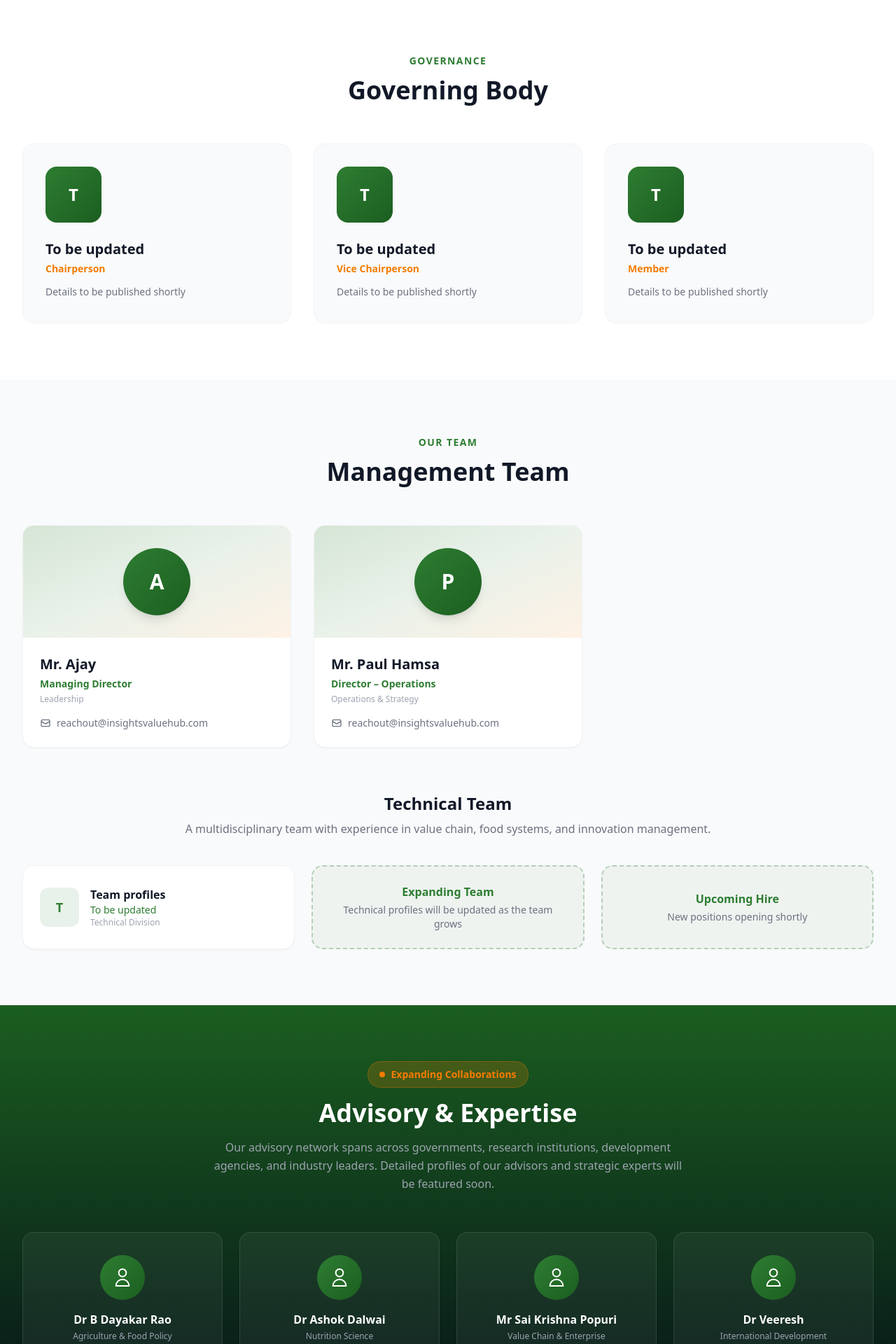
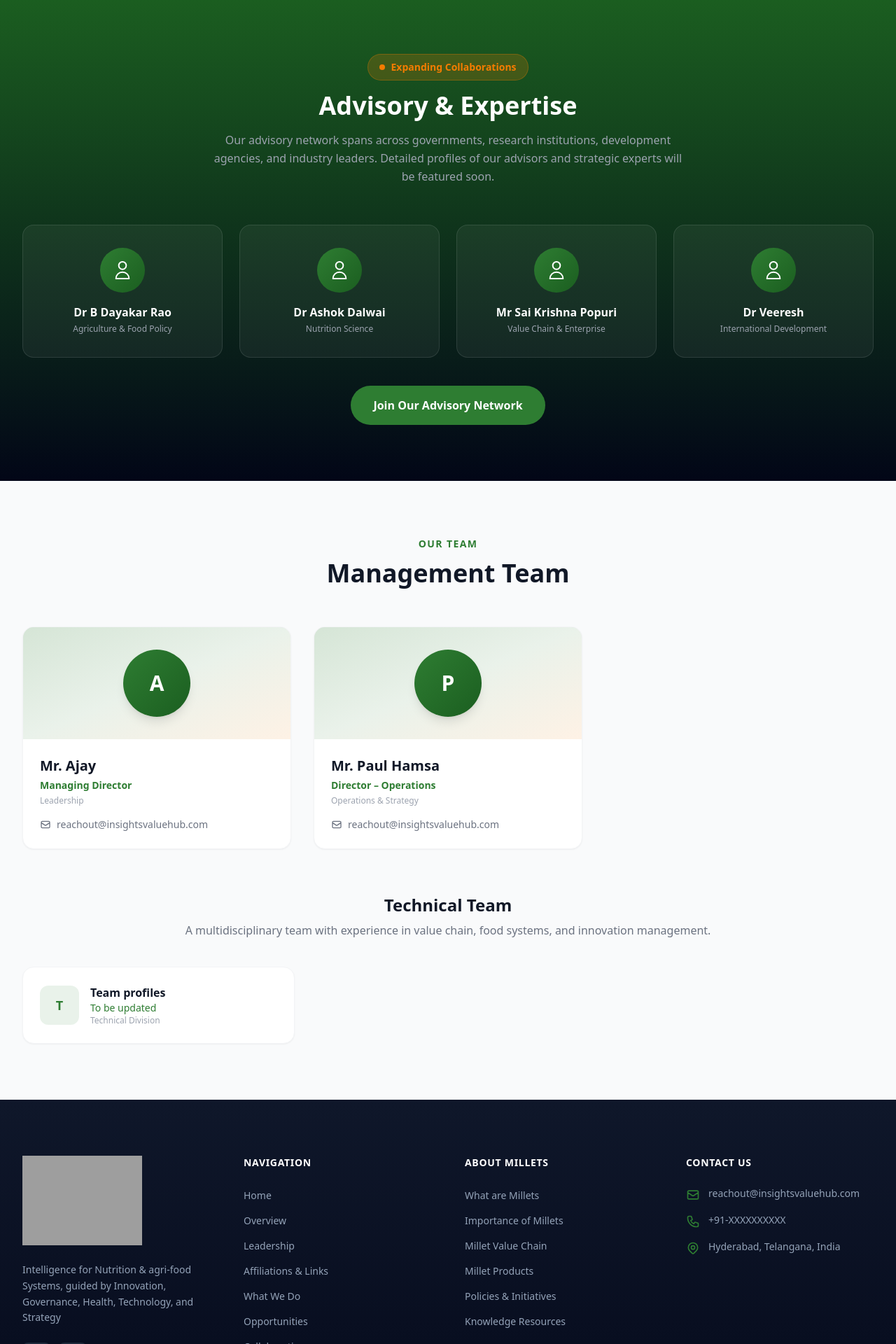
Before and after one commit to Danaemisdan/insights, a React (Vite) app: page /leadership in a window 1280 px wide. Shown: the part 480-2400 px from the top of the page at 70% size. Built offline with nearby package versions, Linux system fonts and the light colour scheme; grey boxes are pictures that could not be loaded.

Commit message:
fix: corrected UI mockups usage and purged unready leadership placeholders

```diff
--- a/src/pages/shared/AboutUsPage.jsx
+++ b/src/pages/shared/AboutUsPage.jsx
@@ -13,7 +13,7 @@ const AboutUsPage = () => {
             {/* Hero */}
             <div className="relative min-h-[55vh] flex items-center overflow-hidden">
                 <div className="absolute inset-0 z-0">
-                    <img src={images.drive.aboutUs} alt="About INSIGHTS" className="w-full h-full object-cover" loading="eager" />
+                    <img src="/assets/photos/drive/Millet with farmers/farmer with millets.png" alt="About INSIGHTS" className="w-full h-full object-cover" loading="eager" />
                     <div className="absolute inset-0 bg-gradient-to-r from-brand-dark/95 via-brand-dark/80 to-transparent" />
                 </div>
                 <div className="max-w-7xl mx-auto px-4 sm:px-6 lg:px-8 relative z-10 py-24">
@@ -67,7 +67,7 @@ const AboutUsPage = () => {
                             </div>
                         </div>
                         <div className="flex items-center justify-center">
-                            <img src={images.drive.ourPurpose} alt="Our Purpose" className="w-full max-h-[500px] object-cover rounded-3xl shadow-lg" loading="lazy" />
+                            <img src={images.drive.ourPurpose} alt="Our Purpose" className="w-full aspect-[4/3] object-contain rounded-3xl" loading="lazy" />
                         </div>
                     </div>
                 </div>
--- a/src/pages/shared/LandingPage.jsx
+++ b/src/pages/shared/LandingPage.jsx
@@ -8,10 +8,9 @@ const LandingPage = () => {
     const [currentHeroImage, setCurrentHeroImage] = useState(0);
 
     const heroImages = [
-        images.services['value-chain'],
         "/assets/photos/drive/Millet with farmers/farmer with millets.png",
-        images.about.meeting,
-        images.drive.techTransfer,
+        images.works.project1,
+        images.works.project2,
     ];
 
     useEffect(() => {
@@ -157,7 +156,7 @@ const LandingPage = () => {
 
                     <div className="grid grid-cols-1 lg:grid-cols-2 gap-16 md:gap-24 items-center">
                         <div>
-                            <img src={images.drive.capacityBuilding} alt="Capacity Building" className="w-full aspect-[4/5] object-cover rounded-3xl" />
+                            <img src={images.drive.capacityBuilding} alt="Capacity Building" className="w-full aspect-[4/5] object-contain bg-white rounded-3xl" />
                         </div>
                         <div>
                             <h3 className="text-3xl font-bold text-gray-900 mb-6">Capacity Building & Enterprise</h3>
--- a/src/pages/shared/LeadershipPage.jsx
+++ b/src/pages/shared/LeadershipPage.jsx
@@ -27,24 +27,32 @@ const LeadershipPage = () => {
                 </div>
             </div>
 
-            {/* Governing Body */}
-            <section className="py-20 bg-white">
+            {/* Advisory Network (Moved to Top) */}
+            <section className="py-20 bg-gradient-to-b from-brand-dark to-slate-950 text-white">
                 <div className="max-w-7xl mx-auto px-4 sm:px-6 lg:px-8">
                     <div className="text-center mb-14">
-                        <span className="text-sm font-bold uppercase tracking-widest text-brand-green mb-3 block">Governance</span>
-                        <h2 className="text-3xl md:text-4xl font-extrabold text-gray-900">Governing Body</h2>
+                        <div className="inline-flex items-center gap-2 px-4 py-2 rounded-full mb-4 bg-brand-orange/20 text-brand-orange border border-brand-orange/30">
+                            <span className="w-2 h-2 rounded-full bg-brand-orange"></span>
+                            <span className="font-bold text-sm">{ld.advisory.tag}</span>
+                        </div>
+                        <h2 className="text-3xl md:text-4xl font-extrabold mb-4">Advisory & Expertise</h2>
+                        <p className="text-gray-400 max-w-2xl mx-auto leading-relaxed">{ld.advisory.text}</p>
                     </div>
-                    <div className="grid grid-cols-1 md:grid-cols-2 lg:grid-cols-3 gap-8">
-                        {ld.governingBody.map((member, i) => (
-                            <div key={i} className="bg-gray-50 border border-gray-100 rounded-2xl p-8 hover:shadow-lg hover:border-brand-green/30 transition-all group">
-                                <div className="w-20 h-20 rounded-2xl bg-gradient-to-br from-brand-green to-brand-dark flex items-center justify-center mb-6 text-white font-black text-2xl">
-                                    {member.name.charAt(0)}
+                    <div className="grid grid-cols-1 sm:grid-cols-2 lg:grid-cols-4 gap-6">
+                        {ld.advisory.advisors.map((adv, i) => (
+                            <div key={i} className="bg-white/5 border border-white/10 rounded-2xl p-8 text-center hover:bg-white/10 hover:border-brand-orange/30 transition-all group">
+                                <div className="w-16 h-16 rounded-full bg-gradient-to-br from-brand-green to-brand-dark mx-auto mb-4 flex items-center justify-center">
+                                    <svg className="w-8 h-8 text-white" fill="none" stroke="currentColor" viewBox="0 0 24 24"><path strokeLinecap="round" strokeLinejoin="round" strokeWidth="1.5" d="M16 7a4 4 0 11-8 0 4 4 0 018 0zM12 14a7 7 0 00-7 7h14a7 7 0 00-7-7z" /></svg>
                                 </div>
-                                <h3 className="text-xl font-bold text-gray-900 mb-1 group-hover:text-brand-green transition-colors">{member.name}</h3>
-                                <p className="font-semibold text-brand-orange text-sm mb-3">{member.designation}</p>
-                                <p className="text-gray-500 text-sm leading-relaxed">{member.detail}</p>
+                                <h4 className="font-bold text-white mb-1">{adv.name}</h4>
+                                <p className="text-xs text-gray-400">{adv.domain}</p>
                             </div>
                         ))}
+                    </div>
+                    <div className="text-center mt-10">
+                        <Link to="/contact" className="inline-flex items-center px-8 py-4 rounded-full bg-brand-green text-white font-bold hover:bg-brand-orange transition-all">
+                            Join Our Advisory Network
+                        </Link>
                     </div>
                 </div>
             </section>
@@ -95,51 +103,11 @@ const LeadershipPage = () => {
                                 </div>
                             </div>
                         ))}
-                        <div className="bg-brand-green/5 border-2 border-dashed border-brand-green/30 rounded-2xl p-6 flex items-center justify-center text-center">
-                            <div>
-                                <p className="font-bold text-brand-green mb-1">Expanding Team</p>
-                                <p className="text-sm text-gray-500">Technical profiles will be updated as the team grows</p>
-                            </div>
-                        </div>
-                        <div className="bg-brand-green/5 border-2 border-dashed border-brand-green/30 rounded-2xl p-6 flex items-center justify-center text-center">
-                            <div>
-                                <p className="font-bold text-brand-green mb-1">Upcoming Hire</p>
-                                <p className="text-sm text-gray-500">New positions opening shortly</p>
-                            </div>
-                        </div>
                     </div>
                 </div>
             </section>
 
-            {/* Advisory Network */}
-            <section className="py-20 bg-gradient-to-b from-brand-dark to-slate-950 text-white">
-                <div className="max-w-7xl mx-auto px-4 sm:px-6 lg:px-8">
-                    <div className="text-center mb-14">
-                        <div className="inline-flex items-center gap-2 px-4 py-2 rounded-full mb-4 bg-brand-orange/20 text-brand-orange border border-brand-orange/30">
-                            <span className="w-2 h-2 rounded-full bg-brand-orange"></span>
-                            <span className="font-bold text-sm">{ld.advisory.tag}</span>
-                        </div>
-                        <h2 className="text-3xl md:text-4xl font-extrabold mb-4">Advisory & Expertise</h2>
-                        <p className="text-gray-400 max-w-2xl mx-auto leading-relaxed">{ld.advisory.text}</p>
-                    </div>
-                    <div className="grid grid-cols-1 sm:grid-cols-2 lg:grid-cols-4 gap-6">
-                        {ld.advisory.advisors.map((adv, i) => (
-                            <div key={i} className="bg-white/5 border border-white/10 rounded-2xl p-8 text-center hover:bg-white/10 hover:border-brand-orange/30 transition-all group">
-                                <div className="w-16 h-16 rounded-full bg-gradient-to-br from-brand-green to-brand-dark mx-auto mb-4 flex items-center justify-center">
-                                    <svg className="w-8 h-8 text-white" fill="none" stroke="currentColor" viewBox="0 0 24 24"><path strokeLinecap="round" strokeLinejoin="round" strokeWidth="1.5" d="M16 7a4 4 0 11-8 0 4 4 0 018 0zM12 14a7 7 0 00-7 7h14a7 7 0 00-7-7z" /></svg>
-                                </div>
-                                <h4 className="font-bold text-white mb-1">{adv.name}</h4>
-                                <p className="text-xs text-gray-400">{adv.domain}</p>
-                            </div>
-                        ))}
-                    </div>
-                    <div className="text-center mt-10">
-                        <Link to="/contact" className="inline-flex items-center px-8 py-4 rounded-full bg-brand-green text-white font-bold hover:bg-brand-orange transition-all">
-                            Join Our Advisory Network
-                        </Link>
-                    </div>
-                </div>
-            </section>
+
         </div>
     );
 };
```
